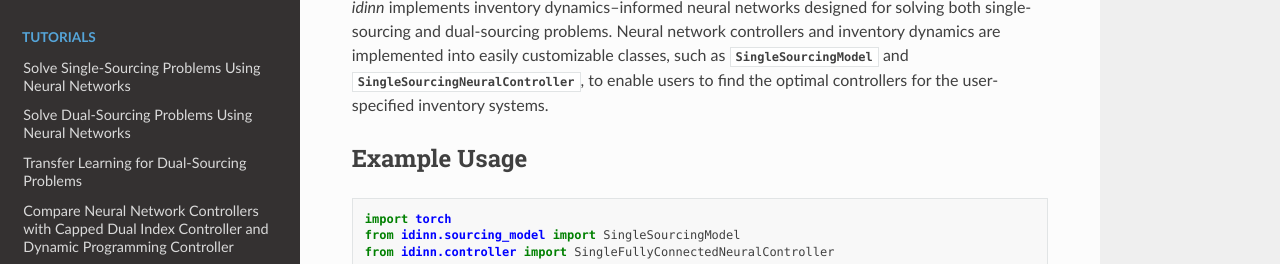
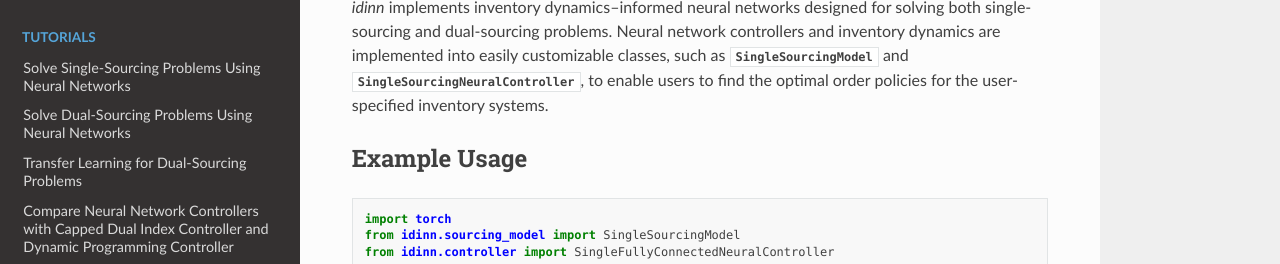
Before and after one commit to iewaij/idinn-streamlit, a Sphinx documentation site: the page built from docs/index.rst, in a window 1280 px wide and 900 px high, scrolled down 436 px, cut to the strip 187-451 px from the top of the window. Built offline with Sphinx 7.4.7 and the Read the Docs theme 2.0.0, drawn with Linux system fonts in a browser that asks for light colours.

Commit message:
Update file index.rst

```diff
--- a/docs/index.rst
+++ b/docs/index.rst
@@ -5,7 +5,7 @@ idinn: Inventory-Dynamics Control with Neural Networks
 ..  youtube:: hUBfTWV6tWQ
    :width: 100%
 
-`idinn` implements inventory dynamics–informed neural networks designed for solving both single-sourcing and dual-sourcing problems. Neural network controllers and inventory dynamics are implemented into easily customizable classes, such as :class:`SingleSourcingModel` and :class:`SingleSourcingNeuralController`, to enable users to find the optimal controllers for the user-specified inventory systems.
+`idinn` implements inventory dynamics–informed neural networks designed for solving both single-sourcing and dual-sourcing problems. Neural network controllers and inventory dynamics are implemented into easily customizable classes, such as :class:`SingleSourcingModel` and :class:`SingleSourcingNeuralController`, to enable users to find the optimal order policies for the user-specified inventory systems.
 
 Example Usage
 =============
```
